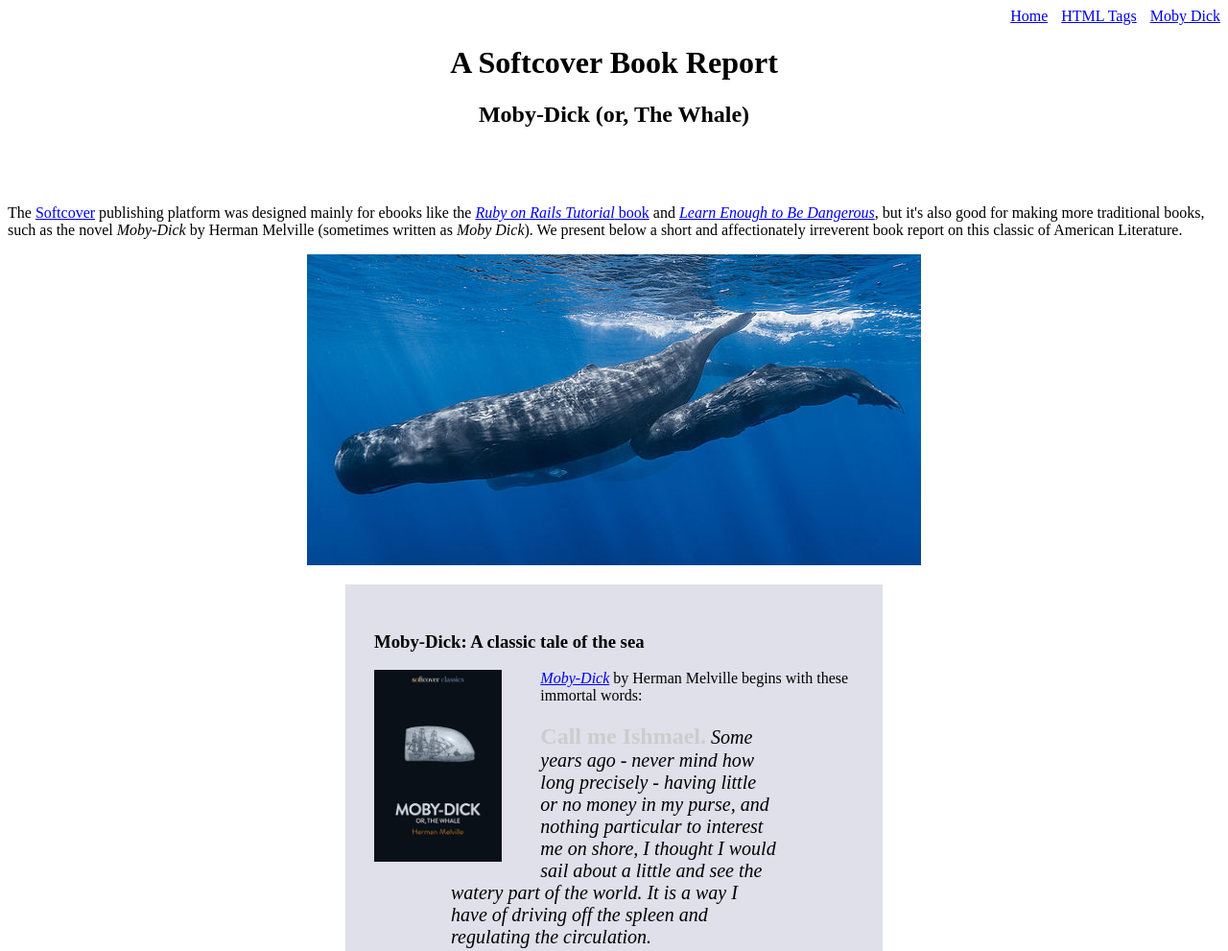
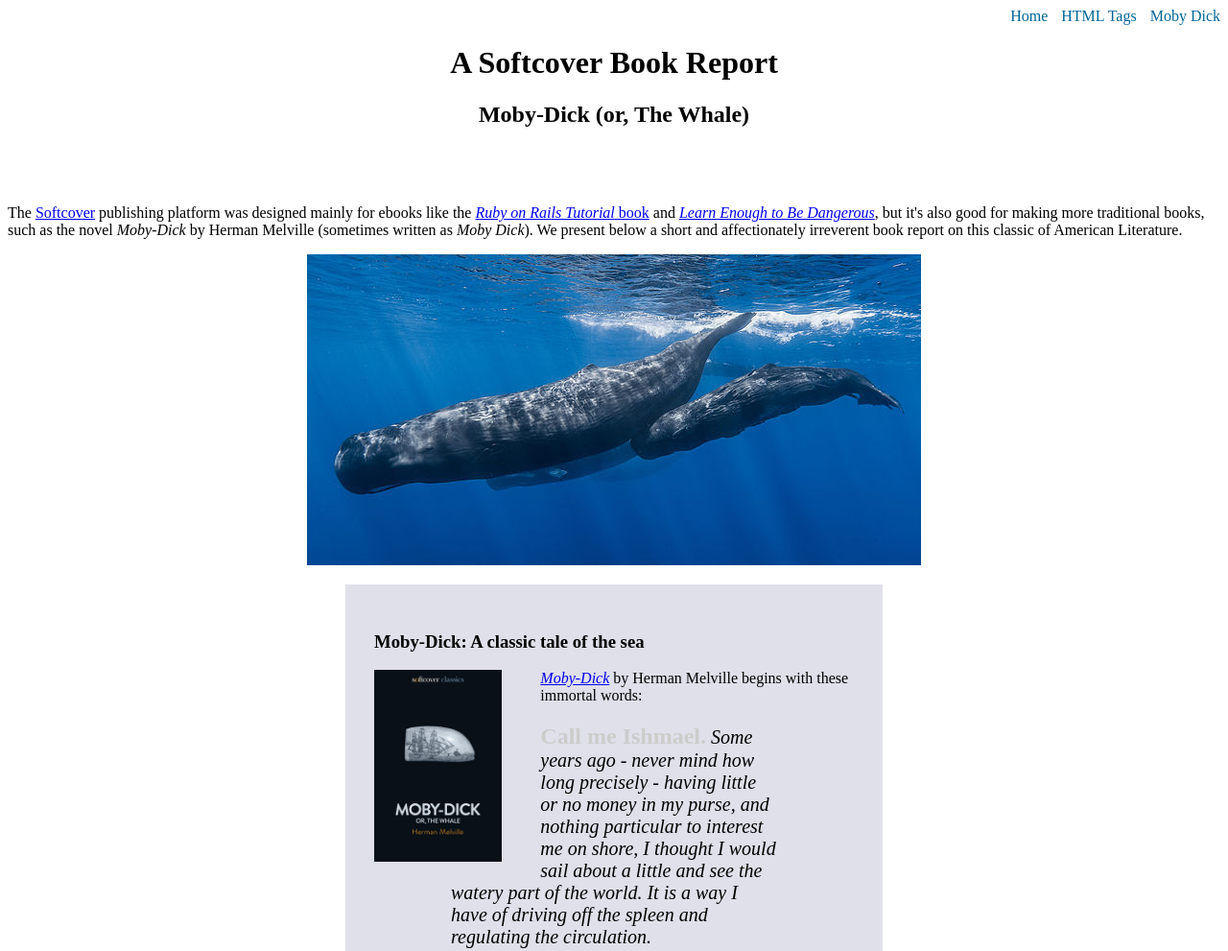
Before and after one commit to TikDalton/sample_website, a plain HTML site: page moby_dick.html in a window 1280 px wide. Shown: the top 991 px of the page at 96% size. Drawn offline with Linux system fonts and the light colour scheme.

Commit message:
Update html across the board

```diff
--- a/moby_dick.html
+++ b/moby_dick.html
@@ -8,9 +8,9 @@
   <body>
 
     <div style="text-align: right;">
-      <a href="index.html">Home</a>
-      <a href="tags.html" style="margin: 0 0 0 10px">HTML Tags</a>
-      <a href="moby_dick.html" style="margin: 0 0 0 10px">Moby Dick</a>
+      <a href="index.html" style="text-decoration: none; color: #006699;">Home</a>
+      <a href="tags.html" style="margin-left: 10px; text-decoration: none; color: #006699;">HTML Tags</a>
+      <a href="moby_dick.html" style="margin-left: 10px; text-decoration: none; color: #006699;">Moby Dick</a>
     </div>
 
     <header style="text-align: center; margin: 0 0 80px">
```
Also changed, not shown: index.html (+3 -3 lines), tags.html (+3 -3 lines).
